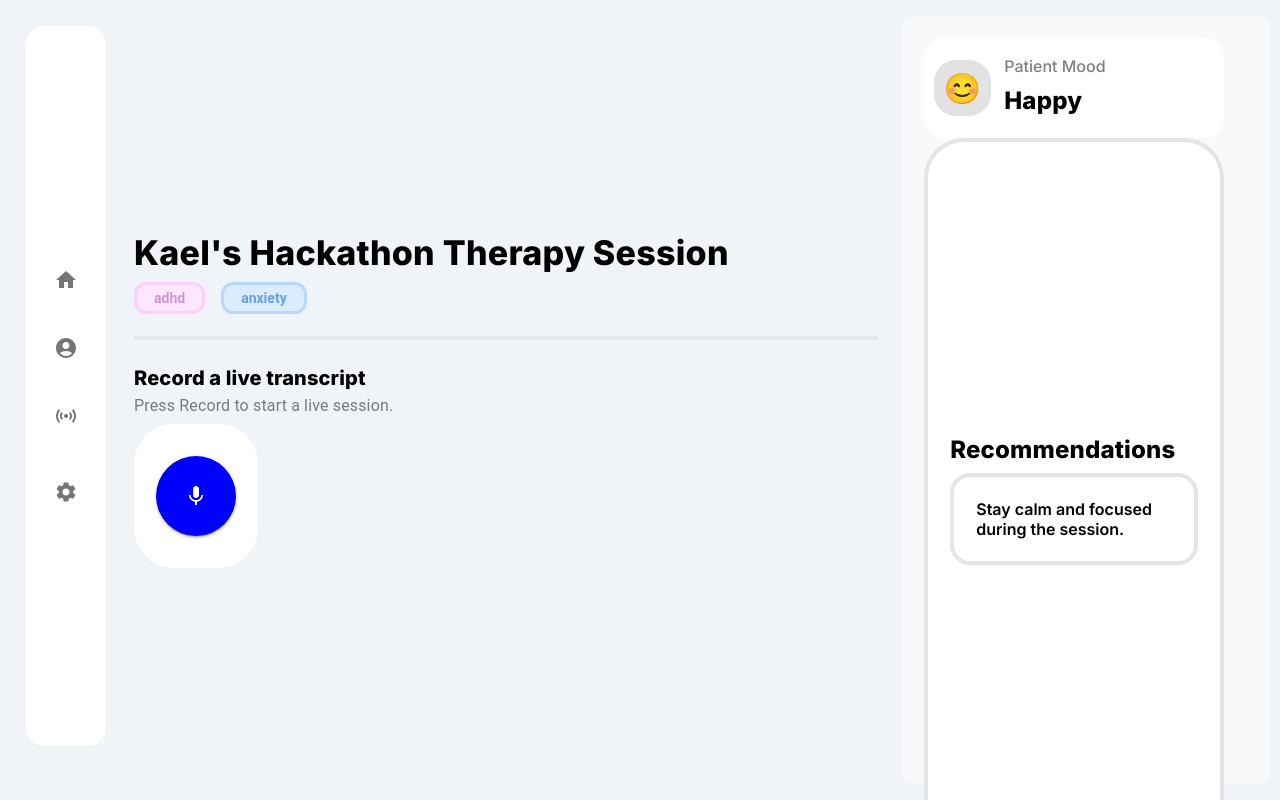
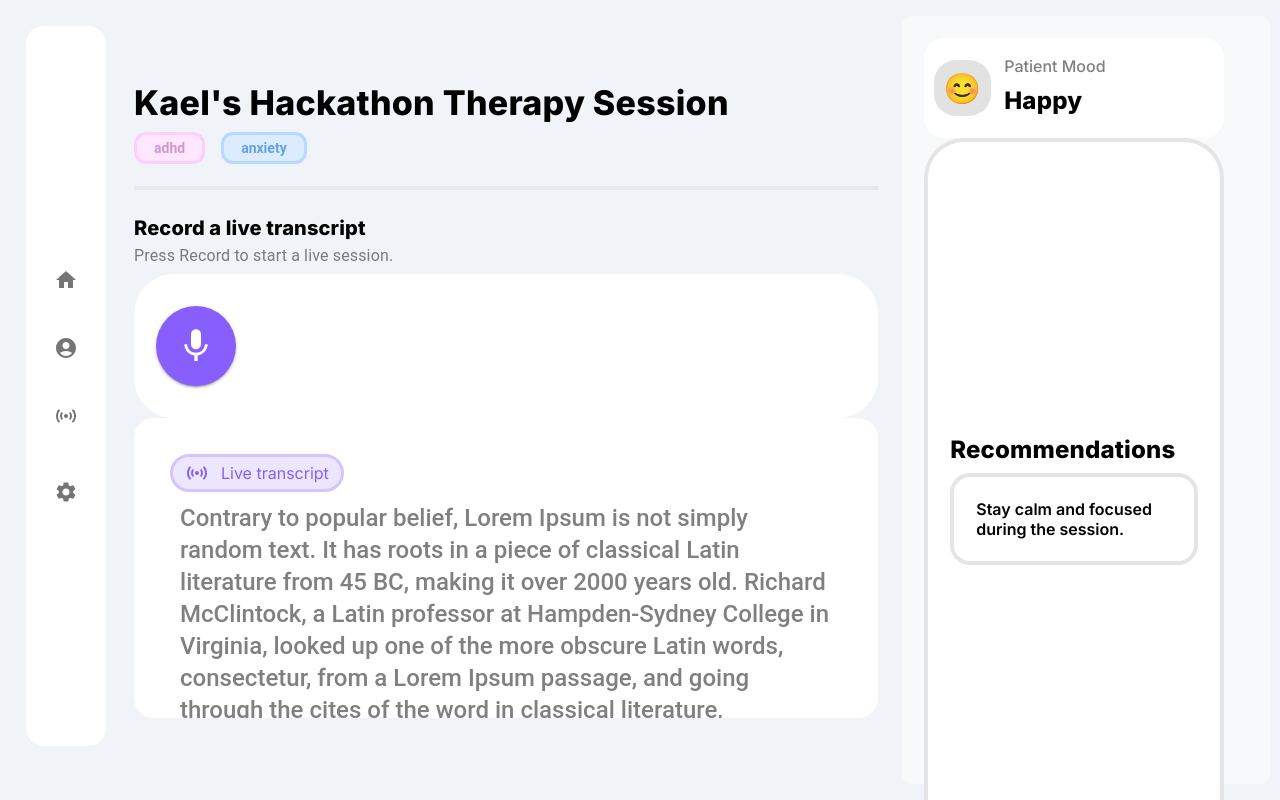
Before and after one commit to kaeladair/counsely, a Next.js app in the folder client/: page /meeting in a window 1280 px wide. Built offline with nearby package versions, Linux system fonts and the light colour scheme; no server answers.

Commit message:
meeeting styling

```diff
--- a/client/src/app/meeting/Microphone.js
+++ b/client/src/app/meeting/Microphone.js
@@ -12,8 +12,8 @@ function Microphone() {
     backgroundColor= "#fff"
         borderRadius= "40px"
         padding= "32px 22px"
-        width= "fit-content"
-        maxWidth= "300px"
+      width="100%"
+
         alignContent= "center"
       >
         <RecordButton />
--- a/client/src/app/meeting/RecordButton.client.js
+++ b/client/src/app/meeting/RecordButton.client.js
@@ -41,13 +41,13 @@ export default function RecordButton() {
           borderRadius: '50%',
           width: '80px',
           height: '80px',
-          backgroundColor: recording ? 'red' : 'blue',
+          backgroundColor: recording ? 'red' : '#885EFF',
           '&:hover': {
-            backgroundColor: recording ? 'darkred' : 'darkblue',
+            backgroundColor: recording ? 'darkred' : '#885EFF',
           },
         }}
       >
-        <Mic />
+        <Mic sx={{fontSize:"40px"}}/>
         <VoiceActivityComponent recording={recording} onAudio={onAudio} />
       </Button>
     </>
--- a/client/src/app/meeting/Transcript.js
+++ b/client/src/app/meeting/Transcript.js
@@ -1,22 +1,28 @@
 import React from 'react'
-
+import { Box, Typography } from '@mui/material'
+import SensorsRoundedIcon from "@mui/icons-material/SensorsRounded";
 function Transcript() {
   return (
     <Box
     sx={{
-      width: '80%',
-      height: 200,
-      borderRadius: '8px',
-      my: 2,
-      bgcolor: 'grey.300',
-      overflowY: 'auto', // add this line
-      display: 'flex',
-      flexDirection: 'column',
-      alignItems: 'left',
-      justifyContent: 'flex-start',
+      width: '100%',
+      height:'fill-container',
+      borderRadius:'20px',
+      backgroundColor:'#fff',
+      padding: '50px',
+      overflowY: 'scroll',
+      maxHeight: '300px',
+      color: '#885EFF',
+      padding: '36px',
+      fontWeight: '600px'
     }}
   >
-    <Typography variant="h5" margin="10px" color="gray" fontSize="22px" gutterBottom>
+    <Box backgroundColor="#ECE6FF" borderRadius='100px' fontWeight= '600px' border='3px solid #D4C4FF' padding= '4px 12px' width='fit-content' display='flex' alignItems='center' justifyContent='center' gap='12px'>
+      <SensorsRoundedIcon sx={{ color: 'inherit' }}/>
+      <span style={{ color: 'inherit', fontWeight: 'inherit' }}>Live transcript</span>
+    </Box>
+
+    <Typography variant="h5" margin="10px" color="gray" fontSize="24px" fontWeight ="500" gutterBottom>
       Contrary to popular belief, Lorem Ipsum is not simply random text. It
       has roots in a piece of classical Latin literature from 45 BC, making
       it over 2000 years old. Richard McClintock, a Latin professor at
--- a/client/src/app/meeting/page.js
+++ b/client/src/app/meeting/page.js
@@ -1,5 +1,6 @@
 "use client";
 import backgroundImg from "../../../src/image/backgroundContain.png";
+import Transcript from "./Transcript";
 import React from "react";
 import {
   Drawer,
@@ -95,6 +96,7 @@ function MainContent() {
         Press Record to start a live session.
       </Typography>
       <Microphone />
+      <Transcript/>
     </Box>
     // </ThemeProvider>
   );
```
Also changed, not shown: client/src/app/dashboard/page.js (+68 -20 lines), client/src/app/meeting/patientMood.js (line endings or trailing spaces).
